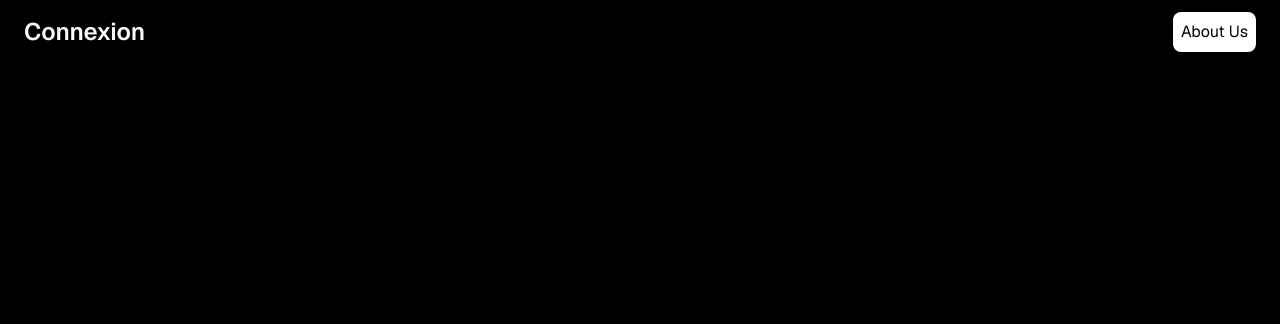
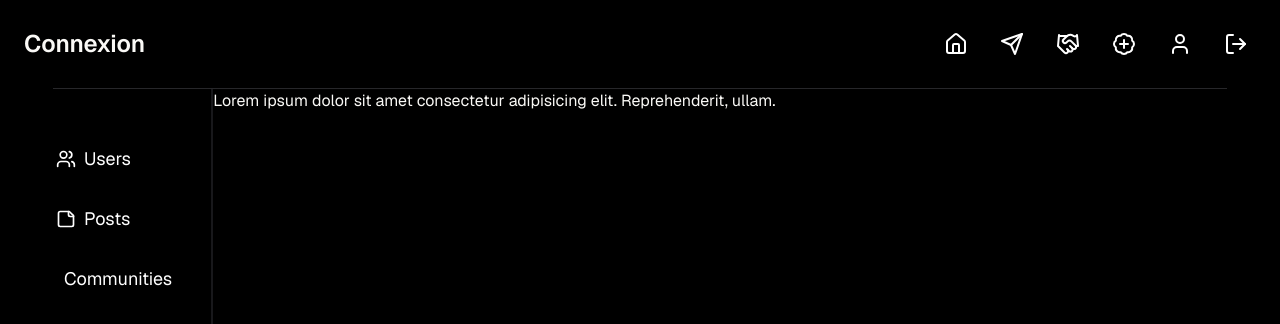
Before and after one commit to praneethravuri/connexion, a Next.js app: page /admin in a window 1280 px wide. Shown: the top 324 px of the page. Built offline with nearby package versions, Linux system fonts and the light colour scheme.

Commit message:
Admin pages template

```diff
--- /dev/null
+++ b/app/(admin)/admin/communities/page.tsx
@@ -0,0 +1,9 @@
+import React from 'react'
+
+const CurrentCommunities = () => {
+  return (
+    <div>CurrentCommunities</div>
+  )
+}
+
+export default CurrentCommunities
--- a/app/(admin)/admin/page.tsx
+++ b/app/(admin)/admin/page.tsx
@@ -1,8 +1,24 @@
 import React from 'react'
+import { Users, StickyNote, Handshake } from 'lucide-react';
+import Link from 'next/link';
 
 const AdminPage = () => {
+
+  const adminControls = [
+    { icon: Users, label: "Users", href:"/admin/users" },
+    { icon: StickyNote, label: "Posts", href:"/admin/posts" },
+    { icon: Handshake, label: "Communities" ,href:"/admin/communities" },
+  ]
+
   return (
-    <div>padfsdsfsdf</div>
+    <section >
+
+
+      <main>
+        <p>Lorem ipsum dolor sit amet consectetur adipisicing elit. Reprehenderit, ullam.</p>
+      </main>
+
+    </section>
   )
 }
 
--- /dev/null
+++ b/app/(admin)/admin/posts/page.tsx
@@ -0,0 +1,9 @@
+import React from 'react'
+
+const CurrentPosts = () => {
+  return (
+    <div>CurrentPosts</div>
+  )
+}
+
+export default CurrentPosts
--- /dev/null
+++ b/app/(admin)/admin/users/page.tsx
@@ -0,0 +1,9 @@
+import React from 'react'
+
+export const CurrentUsers = () => {
+  return (
+    <div>CurrentUsers</div>
+  )
+}
+
+export default CurrentUsers;
--- a/app/(admin)/layout.tsx
+++ b/app/(admin)/layout.tsx
@@ -1,11 +1,43 @@
+// layout.tsx
 import { ReactNode } from "react";
-import Authbar from "@/components/shared/Authbar";
+import "../globals.css";
+import type { Metadata } from "next";
+import NavBar from '@/components/shared/NavBar'
+import { Users, StickyNote, Handshake } from 'lucide-react';
+import Link from 'next/link';
 
-export default function AdminLayout({children} : {children : ReactNode}){
-    return(
-        <section>
-            <Authbar />
-            {children}
-        </section>
-    )
+export const metadata: Metadata = {
+  title: "Connexion | Admin Portal",
+  description: "Generated by create next app",
+};
+
+export default function AdminLayout({ children }: { children: ReactNode }) {
+
+  const adminControls = [
+    { icon: Users, label: "Users", href:"/admin/users" },
+    { icon: StickyNote, label: "Posts", href:"/admin/posts" },
+    { icon: Handshake, label: "Communities" ,href:"/admin/communities" },
+  ]
+
+  return (
+    <section>
+      <NavBar />
+      <main className='bg-black h-screen w-full flex'>
+      <div className="left-side-controls hidden xl:block overflow-y-auto h-screen w-1/6 border-r-2 border-zinc-900 px-4 py-8">
+        <div className="resources  pl-4  m-3">
+          <div className='space-y-2 mt-3'>
+            {adminControls.map(({ icon: Icon, label, href }) => (
+              <Link href={href}  key={label} className="rounded-lg p-3 flex items-center gap-xs min-w-0 shrink space-x-2 text-white hover:bg-gray-800 cursor-pointer">
+                <Icon className='h-5 w-5 leading-7 ' />
+                <span className='text-lg'>{label}</span>
+              </Link>
+            ))}
+          </div>
+        </div>
+      </div>
+
+      {children}
+      </main>
+    </section>
+  );
 }
--- a/app/(root)/homepage/page.tsx
+++ b/app/(root)/homepage/page.tsx
@@ -9,7 +9,7 @@ const HomePage = () => {
 
   return (
     <section className='bg-black h-screen w-full flex'>
-      <LeftSideBar currentPage="Homepage" />
+      <LeftSideBar />
       <main className="main-content flex-1 overflow-y-auto px-20 pt-6">
         <p className='text-3xl'>Welcome 👋, &nbsp;{user}</p>
         <UserPosts /> {/* Fetch all posts by default */}
--- a/app/(root)/layout.tsx
+++ b/app/(root)/layout.tsx
@@ -9,7 +9,7 @@ export const metadata: Metadata = {
   description: "Generated by create next app",
 };
 
-export default function AuthLayout({ children }: { children: ReactNode }) {
+export default function RootLayout({ children }: { children: ReactNode }) {
   return (
     <section>
       <NavBar />
--- a/components/shared/LeftSideBar.tsx
+++ b/components/shared/LeftSideBar.tsx
@@ -1,7 +1,7 @@
 import React from 'react';
 import { Megaphone, HandHelping, Rss, Wrench, MicVocal, BookOpen, Scale, ScrollText } from 'lucide-react';
 
-const LeftSideBar = ({currentPage}: {currentPage:string}) => {
+const LeftSideBar = () => {
 
     const resourceItems = [
         { icon: Megaphone, label: "Advertise" },
```
